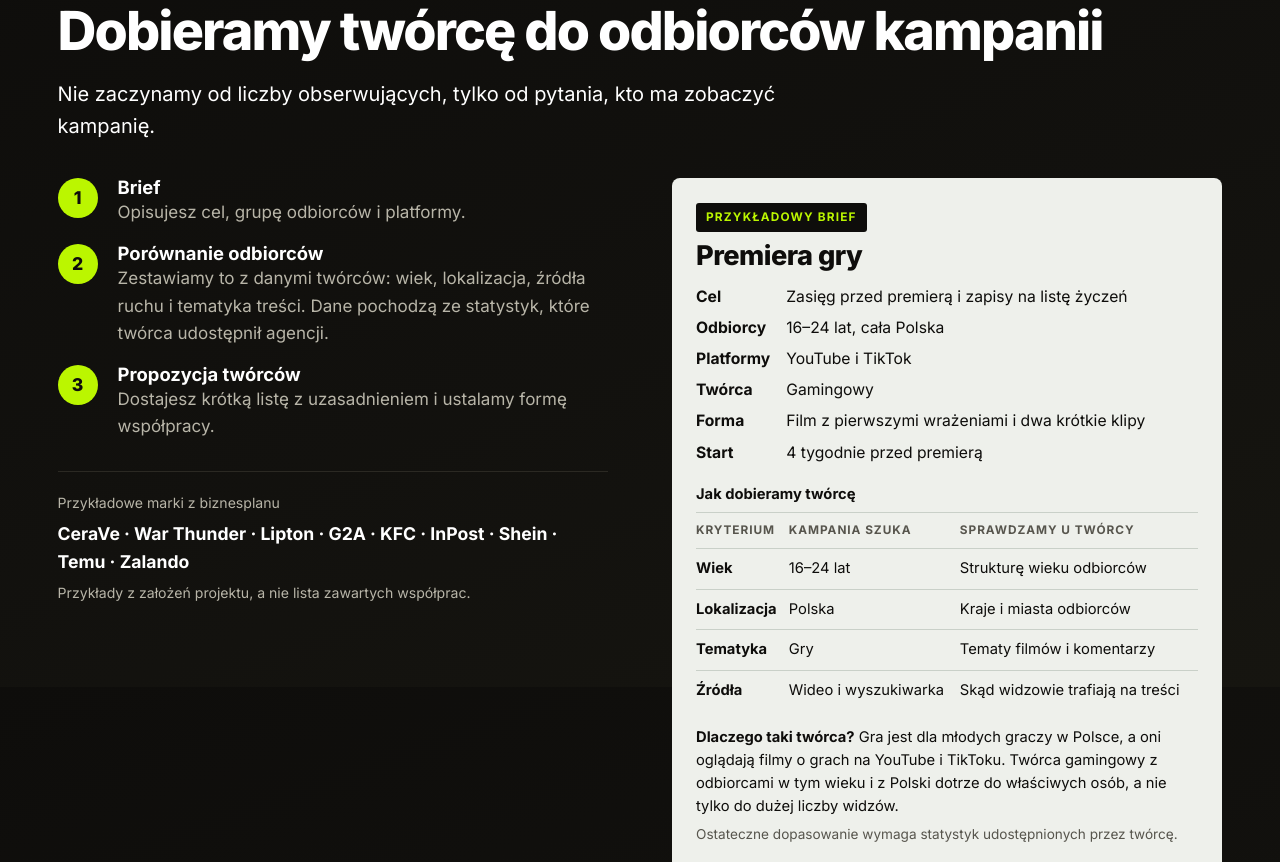
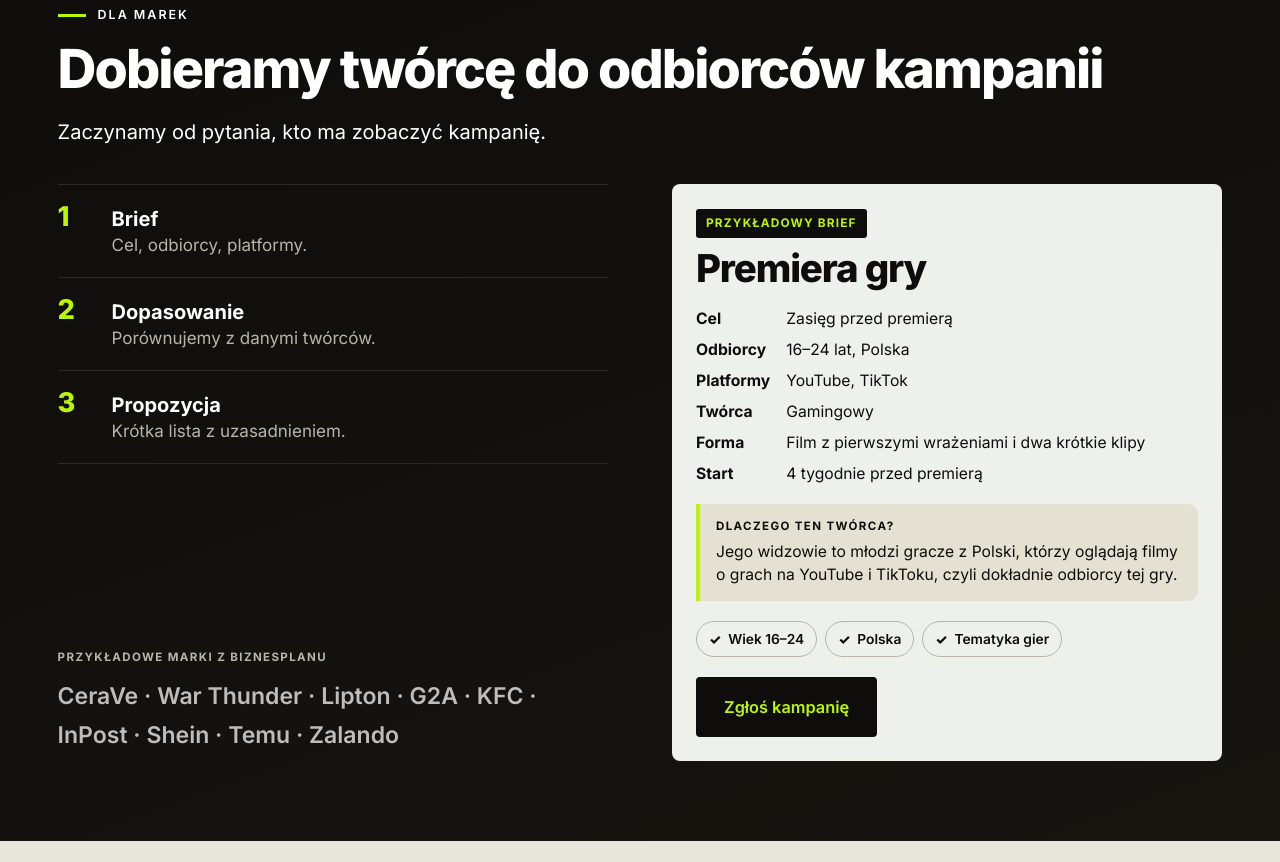
Before and after one commit to menty923-arch/getfam, a plain HTML site: page index.html in a window 1280 px wide. Shown: the part 3477-4339 px from the top of the page. Drawn offline with Linux system fonts and the light colour scheme.

Commit message:
Odchudzona sekcja Dla marek, wyrównanie kolumn, blokada kopiowania, poprawka karuzeli
Co-Authored-By: Claude Sonnet 5.5 <noreply@anthropic.com>

```diff
--- a/css/style.css
+++ b/css/style.css
@@ -844,3 +844,40 @@ body { background: var(--paper); }
 .hero { background: linear-gradient(160deg, #0e0d0b 0%, #12110e 100%); }
 :root[data-theme="dark"] { --line: rgba(255, 255, 255, .18); --paper: #12110e; --paper-2: #191812; --cream: #24221a; --muted: #b8b5a8; }
 :root[data-theme="dark"] body { background: var(--grad-dark); background-attachment: fixed; }
+
+/* Dla marek: spokojniej. Kroki bez kółek, brief z jedną wyróżnioną myślą (uzasadnienie), większe nazwy marek. */
+.steps-list { gap: 0; margin-bottom: 8px; }
+.steps-list li { grid-template-columns: 44px 1fr; gap: 6px 10px; padding: 18px 0; border-top: 1px solid var(--line-dark); }
+.steps-list li:last-child { border-bottom: 1px solid var(--line-dark); }
+.steps-list li::before { width: auto; height: auto; border-radius: 0; background: none; color: var(--lime); font-size: 1.7rem; line-height: 1; place-items: start; }
+.steps-list h3 { font-size: 1.25rem; }
+.brand-list { border-top: 0; margin-top: 34px; padding-top: 0; }
+.brand-list .names { font-size: clamp(1.15rem, 1.8vw, 1.45rem); line-height: 1.7; color: rgba(255, 255, 255, .72); font-weight: 600; }
+.brand-list .fine:first-child { text-transform: uppercase; letter-spacing: .12em; font-size: .72rem; font-weight: 700; margin-bottom: 10px; }
+.brief h3 { font-size: clamp(1.9rem, 3vw, 2.4rem); letter-spacing: -.03em; margin-bottom: 18px; }
+.brief .why { margin: 4px 0 20px; padding: 14px 16px; background: #e4e1d2; border-left: 4px solid var(--lime); border-radius: 0 10px 10px 0; font-size: .98rem; line-height: 1.5; }
+.brief .why strong { display: block; font-size: .72rem; letter-spacing: .12em; text-transform: uppercase; margin-bottom: 4px; }
+.match caption { font-size: .72rem; letter-spacing: .12em; text-transform: uppercase; color: var(--muted); }
+.fit { list-style: none; margin: 0 0 20px; padding: 0; display: flex; flex-wrap: wrap; gap: 8px; }
+.fit li { display: inline-flex; align-items: center; gap: 7px; padding: 6px 12px; border: 1px solid #b9b5a6; border-radius: 999px; font-size: .86rem; font-weight: 600; }
+.fit li::before { content: "✓"; font-weight: 800; }
+
+/* Dla marek: kolumny równe od góry do dołu, a numer kroku w jednej linii z tytułem */
+@media (min-width: 960px) {
+  .brands-grid { align-items: stretch; }
+  .brands-grid > div:first-child { display: flex; flex-direction: column; justify-content: space-between; }
+  .brand-list { margin-top: 0; }
+}
+.steps-list li { align-items: first baseline; }
+.steps-list li::before { line-height: 1; }
+
+/* Utrudnienie kopiowania: tekst na stronie nie jest zaznaczalny, a obrazy nie da się przeciągać. Pola formularzy i czatu zostają zwykłe. */
+body { -webkit-user-select: none; user-select: none; -webkit-touch-callout: none; }
+input, textarea, select, [contenteditable="true"] { -webkit-user-select: text; user-select: text; }
+img, svg, picture { -webkit-user-drag: none; user-drag: none; }
+
+/* Karuzela: więcej miejsca pod kartą, żeby cień i rozmyte sąsiednie karty nie nachodziły na kropki */
+.carousel__track { padding-top: 34px; padding-bottom: 64px; }
+.carousel__dots { margin-top: 2px; padding-bottom: 4px; }
+.svc-card { box-shadow: 0 10px 24px rgba(14, 13, 11, .14); }
+.svc-card:hover { box-shadow: 0 14px 30px rgba(14, 13, 11, .2); }
--- a/index.html
+++ b/index.html
@@ -17,7 +17,7 @@
       if (!(window.matchMedia && window.matchMedia('(prefers-reduced-motion: reduce)').matches)) h.classList.add('intro');
     })();
   </script>
-  <link rel="stylesheet" href="css/style.css?v=20261120o">
+  <link rel="stylesheet" href="css/style.css?v=20261120u">
 </head>
 <body>
   <a class="skip-link" href="#main">Przejdź do treści</a>
@@ -391,26 +391,19 @@
       <div class="container">
         <p class="eyebrow">Dla marek</p>
         <h2 class="section-title" id="brands-title">Dobieramy twórcę do odbiorców kampanii</h2>
-        <p class="lead">Nie zaczynamy od liczby obserwujących, tylko od pytania, kto ma zobaczyć kampanię.</p>
+        <p class="lead">Zaczynamy od pytania, kto ma zobaczyć kampanię.</p>
 
         <div class="brands-grid">
           <div>
             <ol class="steps-list">
-              <li>
-                <div><h3>Brief</h3><p>Opisujesz cel, grupę odbiorców i platformy.</p></div>
-              </li>
-              <li>
-                <div><h3>Porównanie odbiorców</h3><p>Zestawiamy to z danymi twórców: wiek, lokalizacja, źródła ruchu i tematyka treści. Dane pochodzą ze statystyk, które twórca udostępnił agencji.</p></div>
-              </li>
-              <li>
-                <div><h3>Propozycja twórców</h3><p>Dostajesz krótką listę z uzasadnieniem i ustalamy formę współpracy.</p></div>
-              </li>
+              <li><div><h3>Brief</h3><p>Cel, odbiorcy, platformy.</p></div></li>
+              <li><div><h3>Dopasowanie</h3><p>Porównujemy z danymi twórców.</p></div></li>
+              <li><div><h3>Propozycja</h3><p>Krótka lista z uzasadnieniem.</p></div></li>
             </ol>
 
             <div class="brand-list">
               <p class="fine">Przykładowe marki z biznesplanu</p>
               <p class="names">CeraVe · War Thunder · Lipton · G2A · KFC · InPost · Shein · Temu · Zalando</p>
-              <p class="fine">Przykłady z założeń projektu, a nie lista zawartych współprac.</p>
             </div>
           </div>
 
@@ -418,25 +411,17 @@
             <span class="tag">Przykładowy brief</span>
             <h3 id="brief-title">Premiera gry</h3>
             <dl>
-              <dt>Cel</dt><dd>Zasięg przed premierą i zapisy na listę życzeń</dd>
-              <dt>Odbiorcy</dt><dd>16–24 lat, cała Polska</dd>
-              <dt>Platformy</dt><dd>YouTube i TikTok</dd>
+              <dt>Cel</dt><dd>Zasięg przed premierą</dd>
+              <dt>Odbiorcy</dt><dd>16–24 lat, Polska</dd>
+              <dt>Platformy</dt><dd>YouTube, TikTok</dd>
               <dt>Twórca</dt><dd>Gamingowy</dd>
               <dt>Forma</dt><dd>Film z pierwszymi wrażeniami i dwa krótkie klipy</dd>
               <dt>Start</dt><dd>4 tygodnie przed premierą</dd>
             </dl>
-            <table class="match">
-              <caption>Jak dobieramy twórcę</caption>
-              <thead><tr><th scope="col">Kryterium</th><th scope="col">Kampania szuka</th><th scope="col">Sprawdzamy u twórcy</th></tr></thead>
-              <tbody>
-                <tr><th scope="row">Wiek</th><td>16–24 lat</td><td>Strukturę wieku odbiorców</td></tr>
-                <tr><th scope="row">Lokalizacja</th><td>Polska</td><td>Kraje i miasta odbiorców</td></tr>
-                <tr><th scope="row">Tematyka</th><td>Gry</td><td>Tematy filmów i komentarzy</td></tr>
-                <tr><th scope="row">Źródła</th><td>Wideo i wyszukiwarka</td><td>Skąd widzowie trafiają na treści</td></tr>
-              </tbody>
-            </table>
-            <p class="why"><strong>Dlaczego taki twórca?</strong> Gra jest dla młodych graczy w Polsce, a oni oglądają filmy o grach na YouTube i TikToku. Twórca gamingowy z odbiorcami w tym wieku i z Polski dotrze do właściwych osób, a nie tylko do dużej liczby widzów.</p>
-            <p class="match-note">Ostateczne dopasowanie wymaga statystyk udostępnionych przez twórcę.</p>
+            <p class="why"><strong>Dlaczego ten twórca?</strong> Jego widzowie to młodzi gracze z Polski, którzy oglądają filmy o grach na YouTube i TikToku, czyli dokładnie odbiorcy tej gry.</p>
+            <ul class="fit" aria-label="Dopasowanie twórcy">
+              <li>Wiek 16–24</li><li>Polska</li><li>Tematyka gier</li>
+            </ul>
             <button class="btn btn--dark" type="button" id="brief-cta">Zgłoś kampanię</button>
           </article>
         </div>
@@ -588,6 +573,6 @@
     </button>
   </div>
 
-  <script src="js/app.js?v=20261120o"></script>
+  <script src="js/app.js?v=20261120u"></script>
 </body>
 </html>
--- a/js/app.js
+++ b/js/app.js
@@ -740,3 +740,24 @@
     setTimeout(function () { add('Przerwa techniczna', false); }, 600);
   });
 })();
+
+/* Utrudnienie kopiowania i podglądu kodu. To tylko zabezpieczenie "na odczepnego": przeglądarka i tak oddaje kod stronie, więc osoba zdeterminowana je obejdzie.
+   Pola formularzy i czatu działają normalnie. */
+(function () {
+  'use strict';
+  var isField = function (t) { return t && t.closest && t.closest('input, textarea, select, [contenteditable="true"]'); };
+  document.addEventListener('contextmenu', function (e) { if (!isField(e.target)) e.preventDefault(); });
+  ['copy', 'cut', 'dragstart', 'selectstart'].forEach(function (ev) {
+    document.addEventListener(ev, function (e) { if (!isField(e.target)) e.preventDefault(); });
+  });
+  document.addEventListener('keydown', function (e) {
+    var k = (e.key || '').toLowerCase();
+    var ctrl = e.ctrlKey || e.metaKey;
+    var block =
+      e.key === 'F12' ||
+      (ctrl && e.shiftKey && (k === 'i' || k === 'j' || k === 'c' || k === 'k')) ||
+      (ctrl && (k === 'u' || k === 's')) ||
+      (ctrl && !isField(e.target) && (k === 'a' || k === 'c' || k === 'x'));
+    if (block) { e.preventDefault(); e.stopPropagation(); }
+  }, true);
+})();
```
Also changed, not shown: o-projekcie.html (+2 -2 lines).
